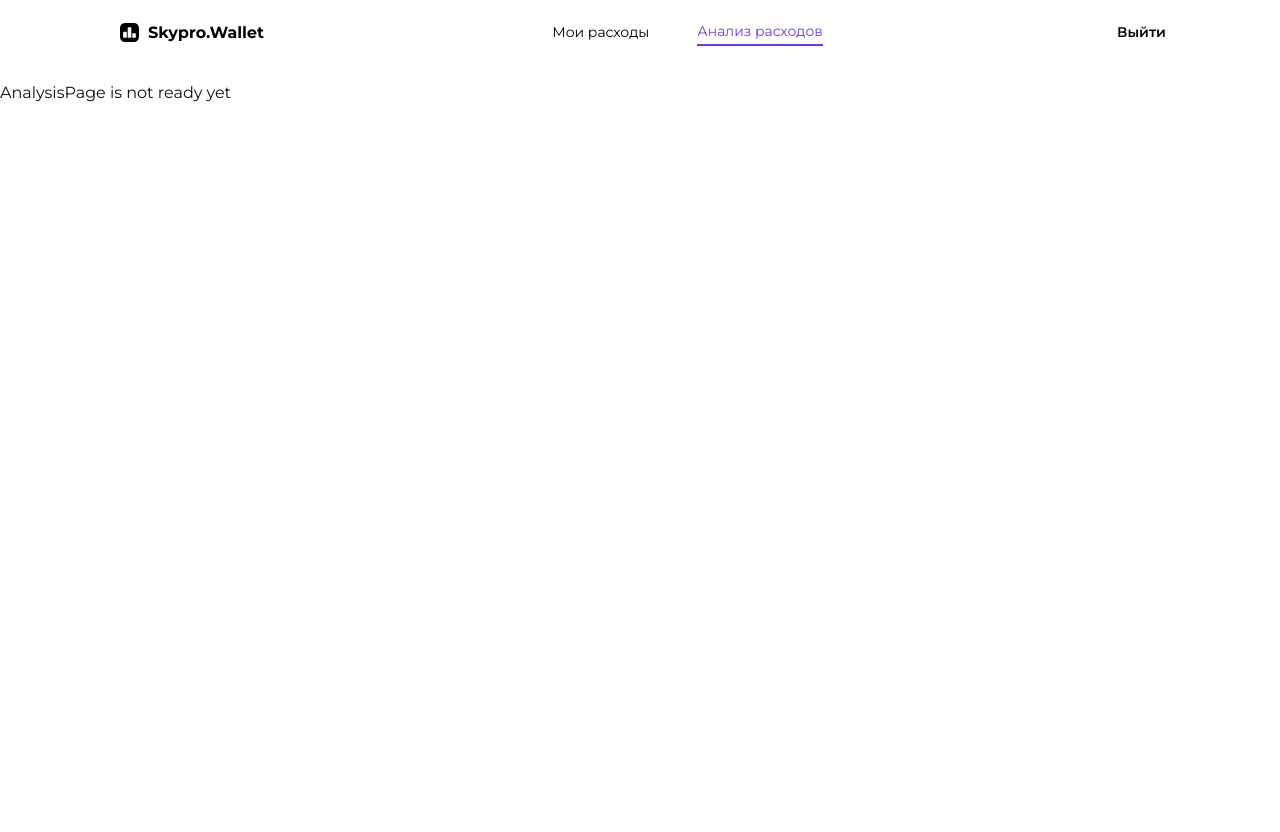
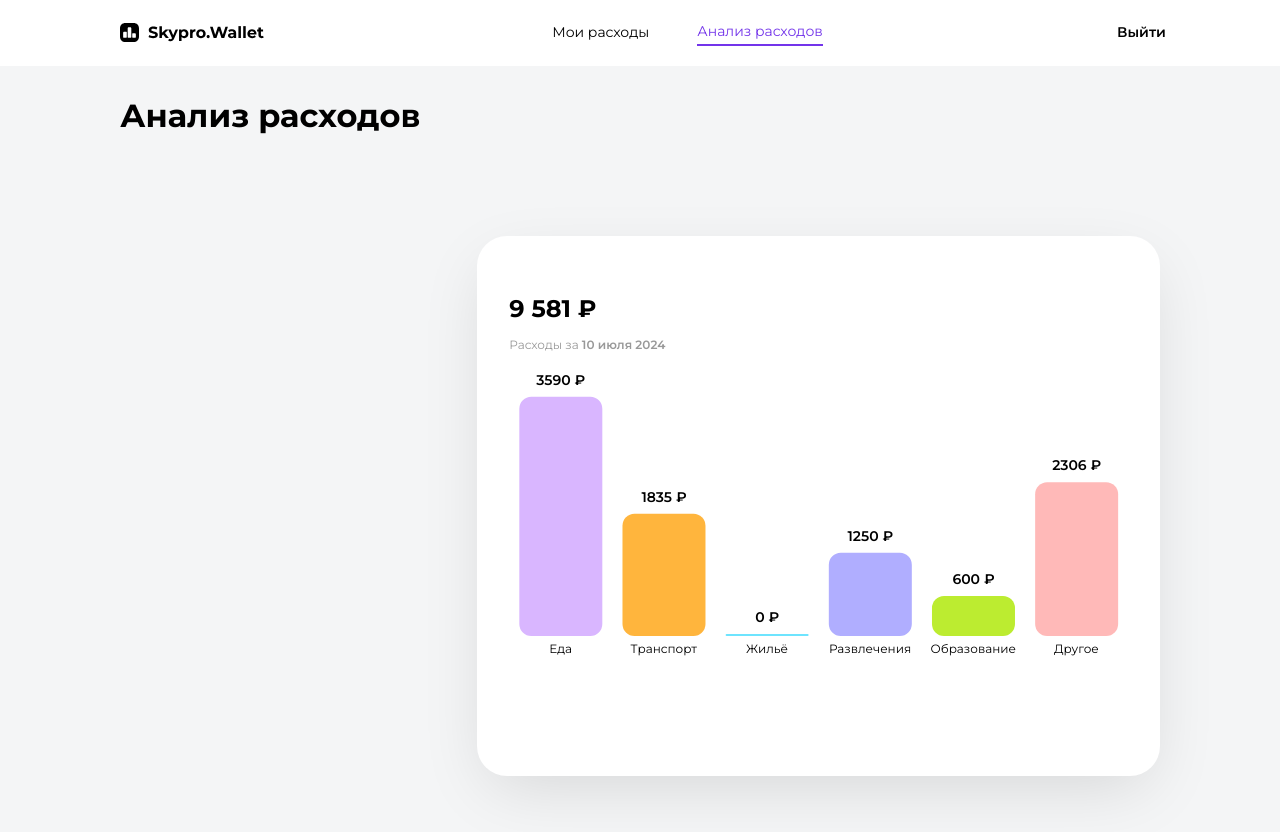
Before and after one commit to Nmidnight/skypro-wallet, a React (Vite) app: page /analysis in a window 1280 px wide. Shown: the top 832 px of the page. Before the commit the page ends 800 px from the top, so only its background shows below. Built offline with nearby package versions, Linux system fonts and the light colour scheme; sample sign-in values are in the browser's storage.

Commit message:
Диаграмма на странице аналитики

```diff
--- a/package.json
+++ b/package.json
@@ -17,6 +17,7 @@
     "react-dom": "^19.2.0",
     "react-router-dom": "^7.13.0",
     "react-toastify": "^11.0.5",
+    "recharts": "^3.8.0",
     "styled-components": "^6.3.9"
   },
   "devDependencies": {
--- a/src/components/AnalysisTable/AnalysisTable.jsx
+++ b/src/components/AnalysisTable/AnalysisTable.jsx
@@ -0,0 +1,62 @@
+import {
+  BarChart,
+  Bar,
+  XAxis,
+  YAxis,
+  Tooltip,
+  ResponsiveContainer,
+  Cell,
+} from "recharts";
+const data = [
+  { name: "Еда", value: 3590, color: "#d9b6ff" },
+  { name: "Транспорт", value: 1835, color: "#ffb53d" },
+  { name: "Жильё", value: 0, color: "#6ee4fe" },
+  { name: "Развлечения", value: 1250, color: "#b0aeff" },
+  { name: "Образование", value: 600, color: "#bcec30" },
+  { name: "Другое", value: 2306, color: "#ffb9b8" },
+];
+
+const CustomLabel = ({ x, y, width, value }) => {
+  return (
+    <text
+      x={x + width / 2}
+      y={y - 12}
+      fill="#000"
+      fontSize={14}
+      fontWeight={600}
+      textAnchor="middle"
+    >
+      {value} ₽
+    </text>
+  );
+};
+
+export const AnalysisTable = () => {
+  return (
+    <div style={{ maxWidth: "100%", height: 300 }}>
+      <ResponsiveContainer>
+        <BarChart data={data} margin={{ top: 30 }}>
+          <XAxis
+            dataKey="name"
+            axisLine={false}
+            tickLine={false}
+            tick={{ fill: "#000", fontSize: 12, fontWeight: 400 }}
+          />
+          <YAxis hide />
+          <Tooltip />
+
+          <Bar
+            dataKey="value"
+            radius={[12, 12, 12, 12]}
+            label={<CustomLabel />}
+            minPointSize={2}
+          >
+            {data.map((entry, index) => (
+              <Cell key={index} fill={entry.color} />
+            ))}
+          </Bar>
+        </BarChart>
+      </ResponsiveContainer>
+    </div>
+  );
+};
--- /dev/null
+++ b/src/components/Calendar/Calendar.jsx
@@ -0,0 +1,3 @@
+export const Calendar = () => {
+  return <div style={{ maxWidth: "100%" }}></div>;
+};
--- a/src/pages/AnalysisPage.jsx
+++ b/src/pages/AnalysisPage.jsx
@@ -1,3 +1,69 @@
+import styled from "styled-components";
+import { AnalysisTable } from "../components/AnalysisTable/AnalysisTable";
+import { Calendar } from "../components/Calendar/Calendar";
+
+const AnalysisPageContainer = styled.div`
+  width: 100vw;
+  height: 100vh;
+  padding: 0 120px;
+  display: grid;
+  grid-template-columns: repeat(12, 1fr);
+  gap: 32px;
+  background-color: #f4f5f6;
+`;
+export const CalendarWrapper = styled.div`
+  grid-column: span 4;
+`;
+export const AnalysisTitle = styled.h2`
+  font-weight: 700;
+  font-size: 32px;
+  line-height: 150%;
+  color: #000;
+`;
+export const AnalysisTitleContainer = styled.div`
+  grid-column: span 12;
+  max-height: 48px;
+`;
+export const TableWrapper = styled.div`
+  height: 540px;
+  grid-column: span 8;
+  background-color: #fff;
+  box-shadow: 0 20px 67px -12px rgba(0, 0, 0, 0.13);
+  border-radius: 30px;
+  padding: 32px 32px;
+  display: block;
+`;
+
+export const TableTitle = styled.h3`
+  font-weight: 700;
+  font-size: 24px;
+  color: #000;
+  margin-bottom: 12px;
+`;
+
+export const TableText = styled.p`
+  font-weight: 400;
+  font-size: 12px;
+  color: #999;
+`;
+
 export function AnalysisPage() {
-  return <p> AnalysisPage is not ready yet </p>;
+  return (
+    <AnalysisPageContainer>
+      <AnalysisTitleContainer>
+        <AnalysisTitle>Анализ расходов</AnalysisTitle>
+      </AnalysisTitleContainer>
+      <CalendarWrapper>
+        <Calendar />
+      </CalendarWrapper>
+
+      <TableWrapper>
+        <TableTitle>9 581 ₽</TableTitle>
+        <TableText>
+          Расходы за <span style={{ fontWeight: 600 }}>10 июля 2024</span>
+        </TableText>
+        <AnalysisTable />
+      </TableWrapper>
+    </AnalysisPageContainer>
+  );
 }
```
Also changed, not shown: src/components/Calendar/Calendar.styled.js (added), 1 other file (tests, documents, lock files or other folders).
